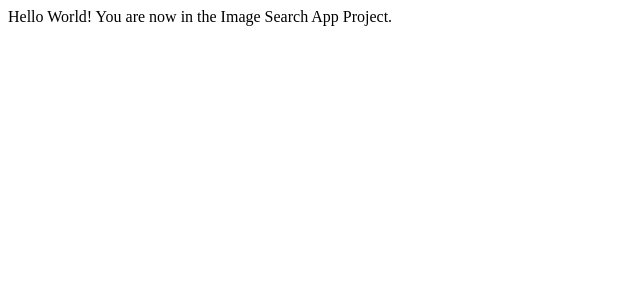
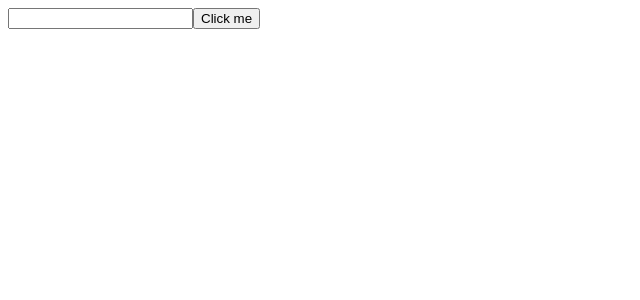
Before and after one commit to MarkLannen/Practice-ReactProject-Image-Search, a React app: page / in a window 1280 px wide. Shown: the top 300 px of the page, without its empty margins (0-640 px from the left). Built offline with nearby package versions, Linux system fonts and the light colour scheme.

Commit message:
add SearchBar component

```diff
--- a/src/App.js
+++ b/src/App.js
@@ -1,6 +1,13 @@
 import React from "react";
+import SearchBar from "./Components/SearchBar";
 const App = () => {
-    return <div>Hello World! You are now in the Image Search App Project.
+  const handleSubmit = (term) => {
+    console.log("Do a search with", term);
+  };
+  return (
+    <div>
+      <SearchBar onSubmit={handleSubmit} />
     </div>
+  );
 };
 export default App;
--- a/src/Components/SearchBar.js
+++ b/src/Components/SearchBar.js
@@ -1,6 +1,13 @@
 import React from "react";
-const SearchBar = () => {
-    return <div>SearchBar
+const SearchBar = ({ onSubmit }) => {
+  const handleClick = () => {
+    onSubmit("cars");
+  };
+  return (
+    <div>
+      <input />
+      <button onClick={handleClick}>Click me</button>
     </div>
+  );
 };
-export default SearchBar
+export default SearchBar;
```
